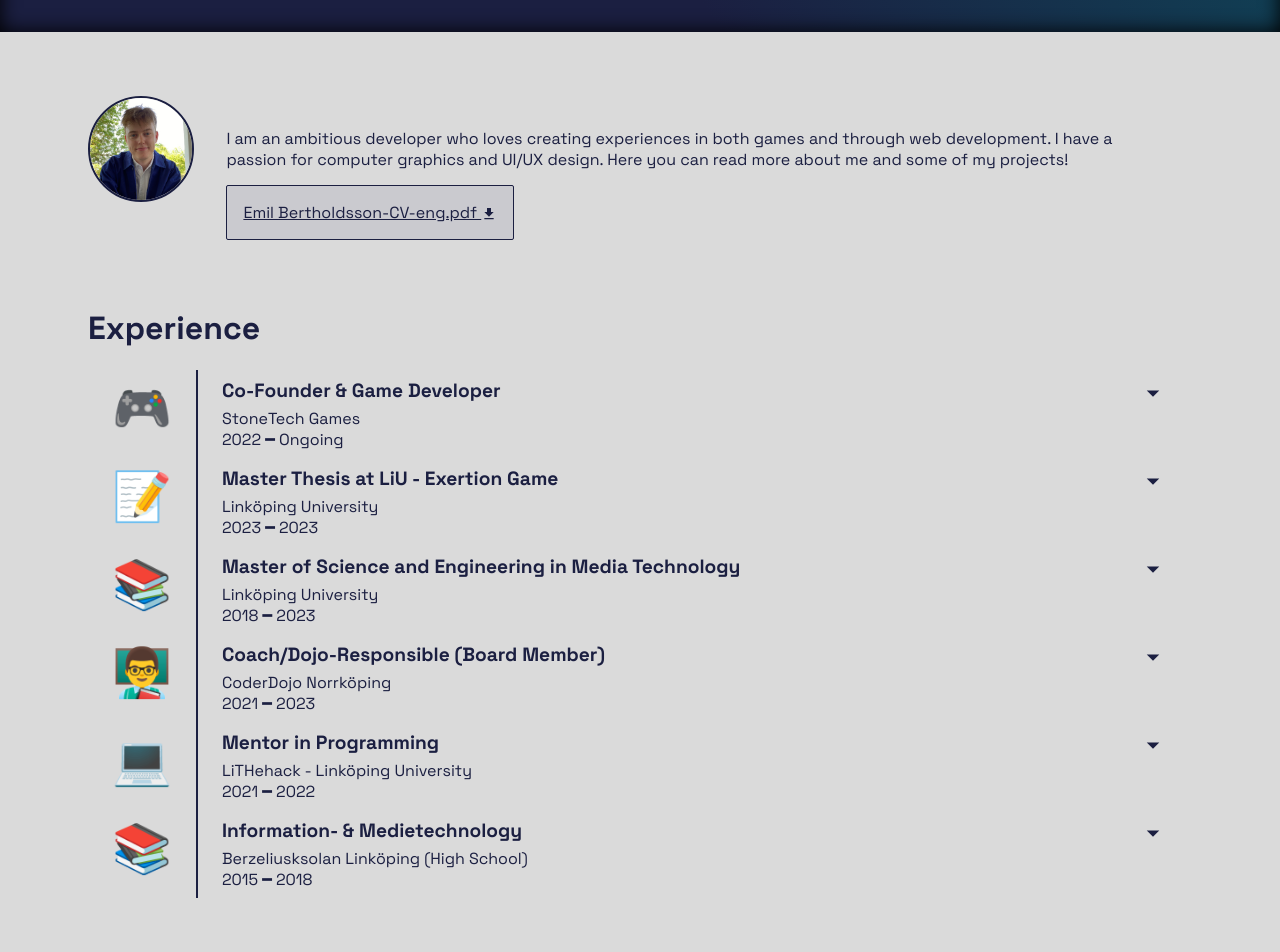
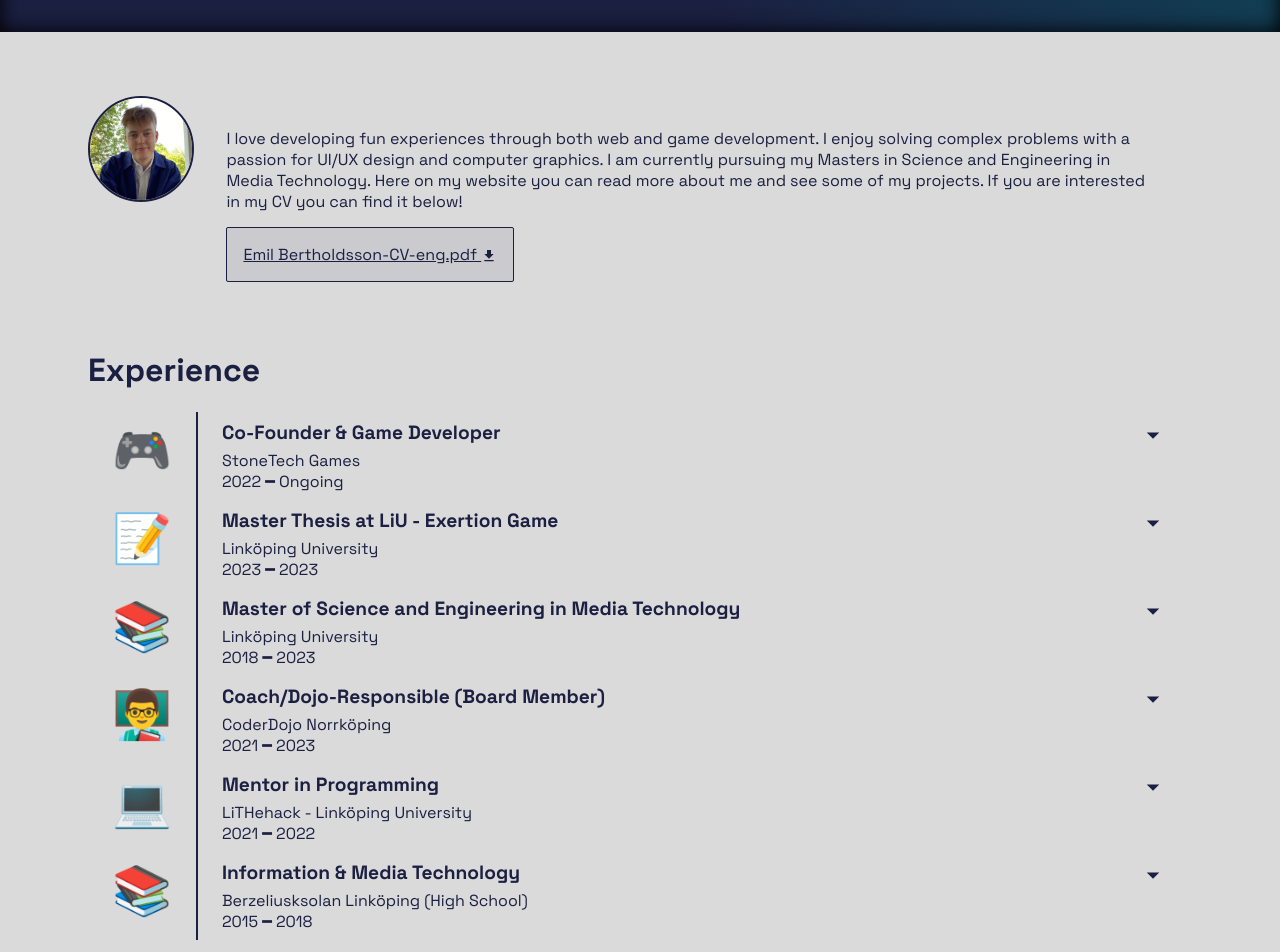
Before and after one commit to EmilBert/emilbert.gihub.io, a React (Vite) app: page / in a window 1280 px wide. Shown: the part 480-1432 px from the top of the page. Built offline with nearby package versions, Linux system fonts and the light colour scheme.

Commit message:
Minor text changes

```diff
--- a/src/App.css
+++ b/src/App.css
@@ -186,7 +186,7 @@
 nav a{
     padding:1rem;
     transition: all 0.3s ease-in-out;
-    width: 15%;
+    min-width: 20%;
     text-align: center;
     border-radius: 3px;
     cursor: pointer;
--- a/src/App.jsx
+++ b/src/App.jsx
@@ -24,7 +24,10 @@
           <div className="section" id="about-section">
             <img id="me" alt="me" src={me} />
             <div>
-              <p> I am an ambitious developer who loves creating experiences in both games and through web development. I have a passion for computer graphics and UI/UX design. Here you can read more about me and some of my projects!</p>
+              <p> I love developing fun experiences through both web and game development.
+                  I enjoy solving complex problems with a passion for UI/UX design and computer graphics.
+                  I am currently pursuing my Masters in Science and Engineering in Media Technology.
+                  Here on my website you can read more about me and see some of my projects. If you are interested in my CV you can find it below!</p>
               <a className="download-link" href={cv} download>Emil Bertholdsson-CV-eng.pdf <MdDownload/></a>
               {/* <a className="download-link" href={me} download>Emil Bertholdsson-CV-sv.pdf <MdDownload/></a> */}
             </div>
--- a/src/Components/ExpSection.jsx
+++ b/src/Components/ExpSection.jsx
@@ -72,7 +72,7 @@
     },
     {
       "emoji":"📚",
-      "title":"Information- & Medietechnology",
+      "title":"Information & Media Technology",
       "subTitle":"Berzeliusksolan Linköping (High School)",
       "year":"2015-2018",
       "content":"My programming journey started during high school when I was first introduced to programming. Here I learnt programming basics in java as well as web development using HTML, CSS, JS, PHP and SQL."
--- a/src/Components/Footer.jsx
+++ b/src/Components/Footer.jsx
@@ -9,7 +9,7 @@
         <div id="footer">
             <div className="wrapper">
                 <div className="section" id="footer-section">
-                    <h1>Contacts</h1>
+                    <h1>Contact</h1>
                     <div className="contacts-link">
                     <a href="https://www.linkedin.com/in/emil-bertholdsson/"><AiFillLinkedin/> Emil Bertholdsson</a>
                     </div>
```
Also changed, not shown: 1 other file (tests, documents, lock files or other folders).
